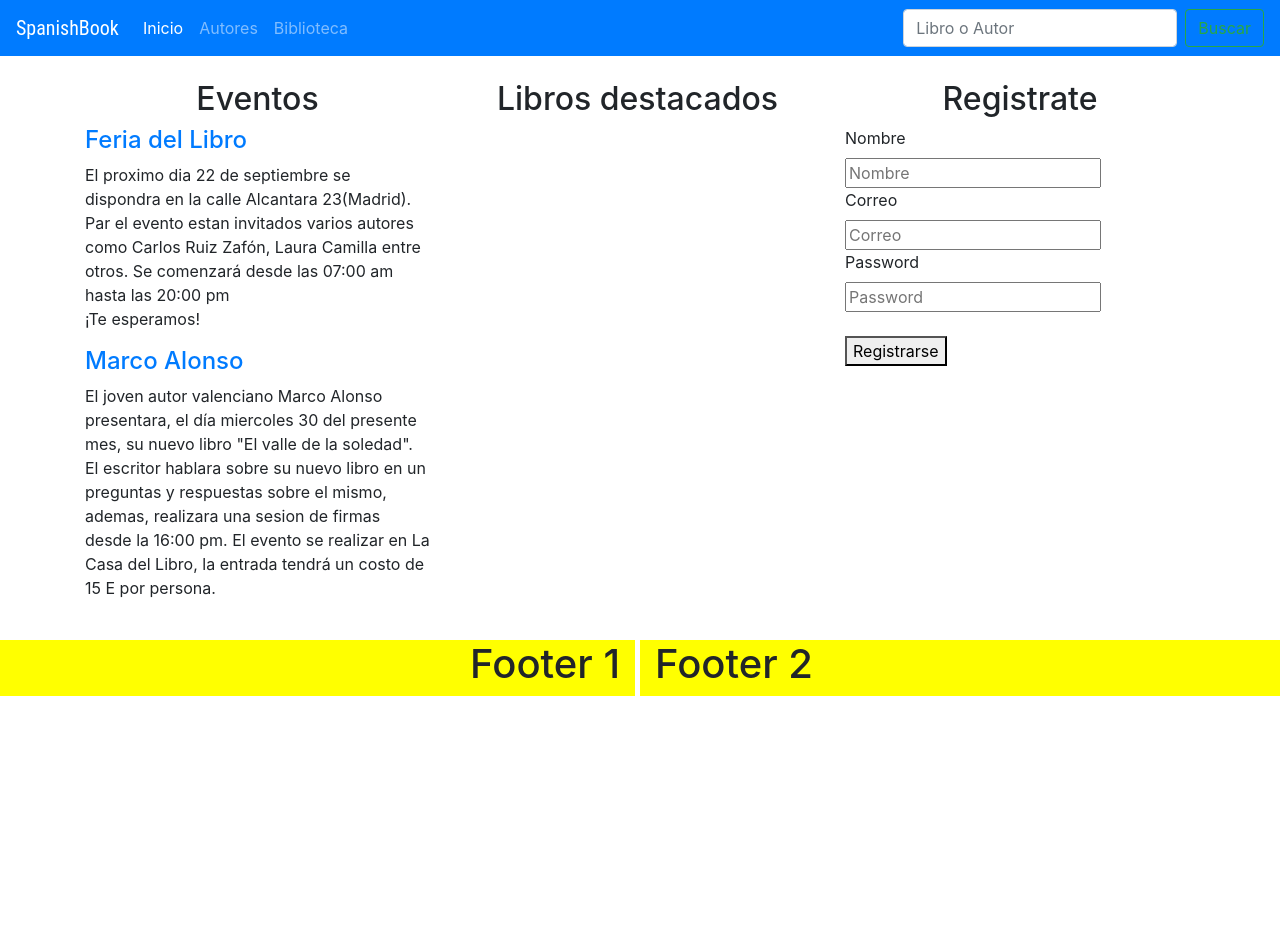
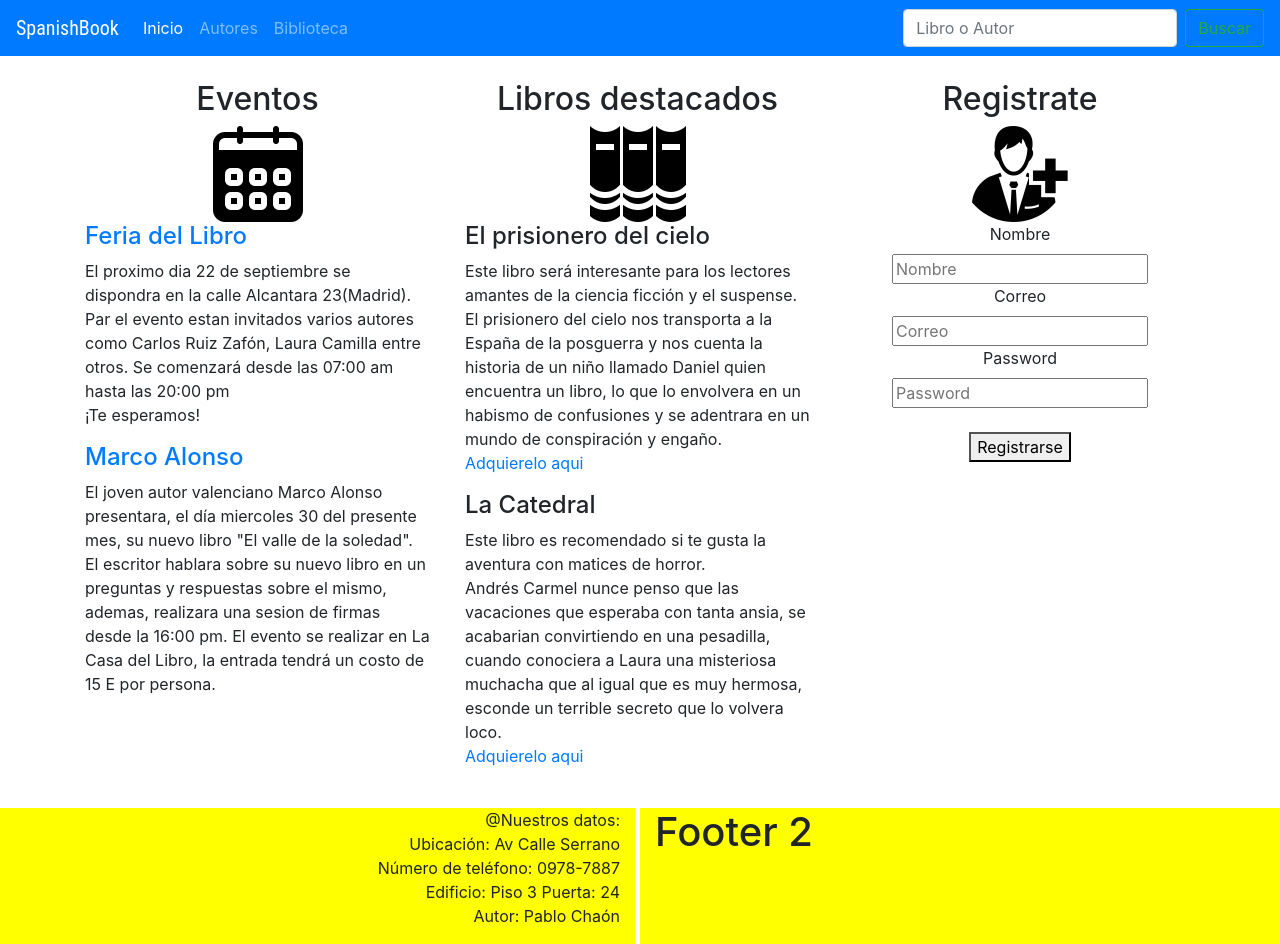
Before and after one commit to PabloChacon1997/TGR-GRIDS, a plain HTML site: page Ejercicio3.html in a window 1280 px wide. Before the commit the page ends 800 px from the top, so only its background shows below. Drawn offline with nearby package versions, Linux system fonts and the light colour scheme.

Commit message:
Tercer cambio

```diff
--- a/Ejercicio3.html
+++ b/Ejercicio3.html
@@ -31,17 +31,31 @@
 		<div class="row"  >
 			<div class="col-md-4" style="border-right: 5px solid white;">
 				<h2 style="text-align: center;">Eventos</h2>
+				<center>
+					<img src="e3-1.png" alt="eventos">
+				</center>
 				<h4><a href="#">Feria del Libro</a></h4>
 				<p>El proximo dia 22 de septiembre se dispondra en la calle Alcantara 23(Madrid). Par el evento estan invitados varios autores como Carlos Ruiz Zafón, Laura Camilla entre otros. Se comenzará desde las 07:00 am hasta las 20:00 pm<br>¡Te esperamos!</p>
 				<h4><a href="#">Marco Alonso</a></h4>
 				<p>El joven autor valenciano Marco Alonso presentara, el día miercoles 30 del presente mes, su nuevo libro "El valle de la soledad". El escritor hablara sobre su nuevo libro en un preguntas y respuestas sobre el mismo, ademas,  realizara una sesion de firmas desde la 16:00 pm. El evento se realizar en La Casa del Libro, la entrada tendrá un costo de 15 E por persona.</p>
 			</div>
-			<div class="col-md-4 " style="text-align: center;border-right: 5px solid white;">
-				<h2>Libros destacados</h2>
+			<div class="col-md-4 " style="border-right: 5px solid white;">
+				<h2 style="text-align: center;">Libros destacados</h2>
+				<center>
+					<img src="e2-2.png" alt="libros">
+				</center>
+				<h4>El prisionero del cielo</h4>
+				<p>Este libro será interesante para los lectores amantes de la ciencia ficción y el suspense.<br> El prisionero del cielo nos transporta a la España de la posguerra y nos cuenta la historia de un niño llamado Daniel quien encuentra un libro, lo que lo envolvera en un habismo de confusiones y se adentrara en un mundo de conspiración y engaño.<br><a href="#">Adquierelo aqui</a></p>
+				<h4>La Catedral</h4>
+				<p>Este libro es recomendado si te gusta la aventura con matices de horror.<br>Andrés Carmel nunce penso que las vacaciones que esperaba con tanta ansia, se acabarian convirtiendo en una pesadilla, cuando conociera a Laura una misteriosa muchacha que al igual que es muy hermosa, esconde un terrible secreto que lo volvera loco.<br><a href="#">Adquierelo aqui</a></p>
 			</div>
 			<div class="col-md-4" >
 				<h2 style="text-align: center;">Registrate</h2>
-				<form>
+				<center>
+					<img src="e3-3.png" alt="registro">
+				</center>
+				<center>
+					<form>
 					<label>Nombre</label><br>
 					<input type="text" name="Nombre" placeholder="Nombre"><br>
 					<label>Correo</label><br>
@@ -50,6 +64,8 @@
 					<input type="password" name="Password" placeholder="Password"><br><br>
 					<button>Registrarse</button>
 				</form>
+				</center>
+
 			</div>
 		</div>
 	</div>
@@ -57,7 +73,7 @@
 	<div>
 		<div class="row">
 			<div class="col-6" style="background-color: yellow;text-align: right;border-right: 5px solid white;">
-				<h1>Footer 1</h1>
+				<p>@Nuestros datos:<br>Ubicación: Av Calle Serrano<br>Número de teléfono: 0978-7887<br>Edificio: Piso 3 Puerta: 24<br>Autor: Pablo Chaón</p>
 			</div>
 			<div class="col-6" style="background-color: yellow;text-align: left;">
 				<h1>Footer 2</h1>
```
Also changed, not shown: e2-2.png (added), e3-1.png (added), e3-3.png (added).
